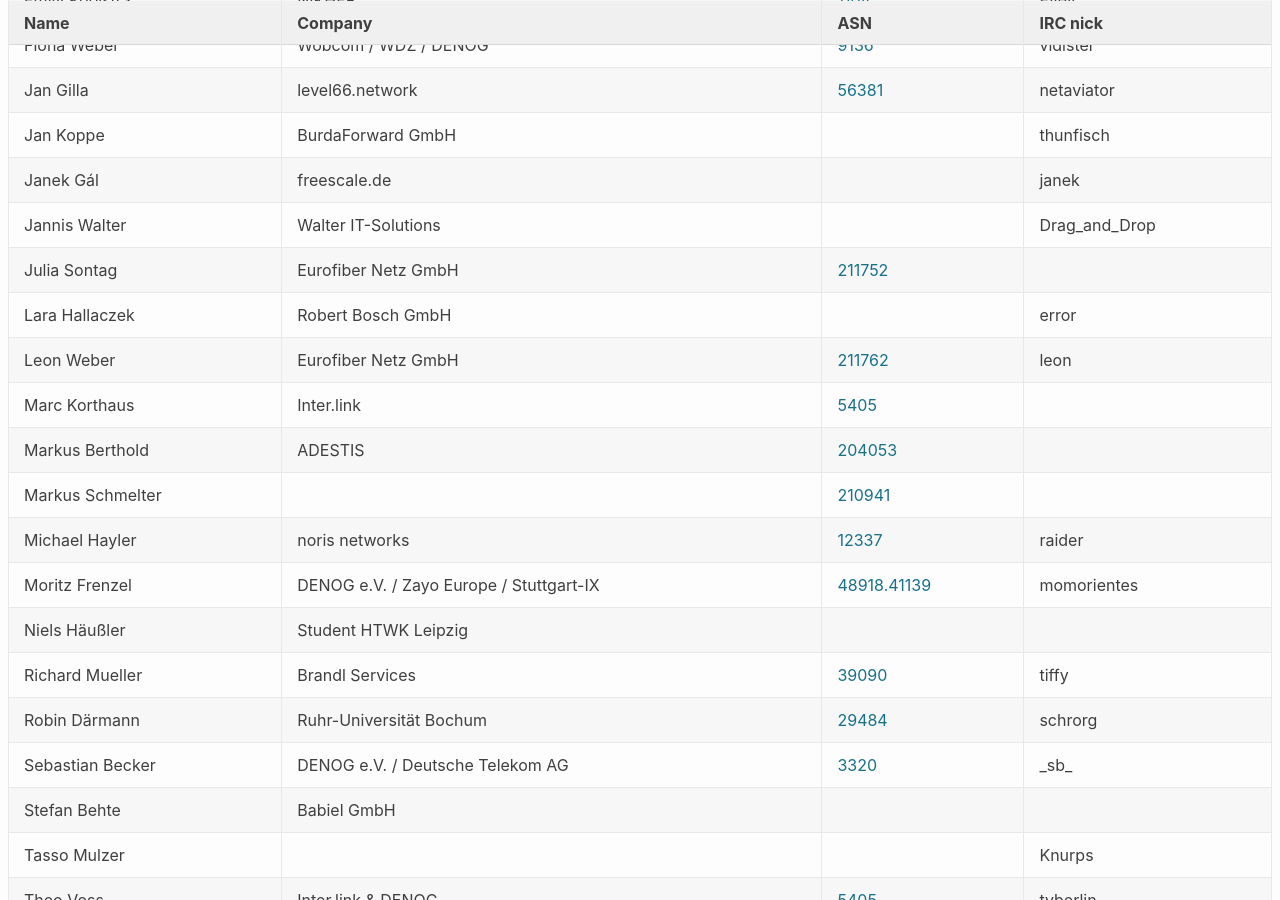
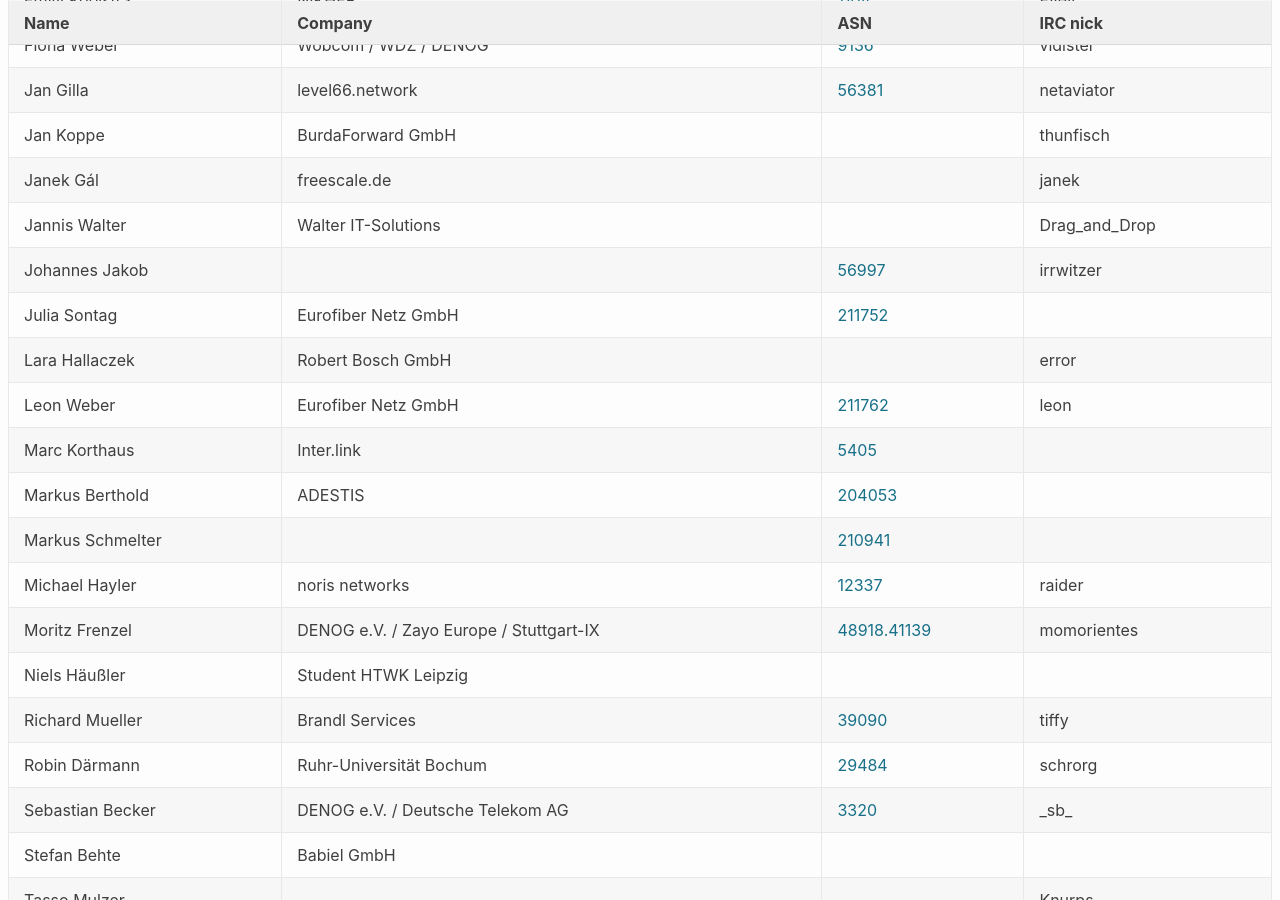
Before and after one commit to denog/pretix-attendeelist, a Jekyll site: the page built from denog16/index.markdown, in a window 1280 px wide and 900 px high, scrolled down 424 px. Built offline with Jekyll 4.4.1, drawn with Linux system fonts in a browser that asks for light colours.

Commit message:
Latest data: Fri Jul  5 20:28:27 UTC 2024

```diff
--- a/_data/attendees_denog16_onsite.json
+++ b/_data/attendees_denog16_onsite.json
@@ -64,6 +64,12 @@
     "company": "Walter IT-Solutions",
     "irc": "Drag_and_Drop",
     "asn": null
+  },
+  {
+    "name": "Johannes Jakob",
+    "company": null,
+    "irc": "irrwitzer",
+    "asn": "56997"
   },
   {
     "name": "Julia Sontag",
```
